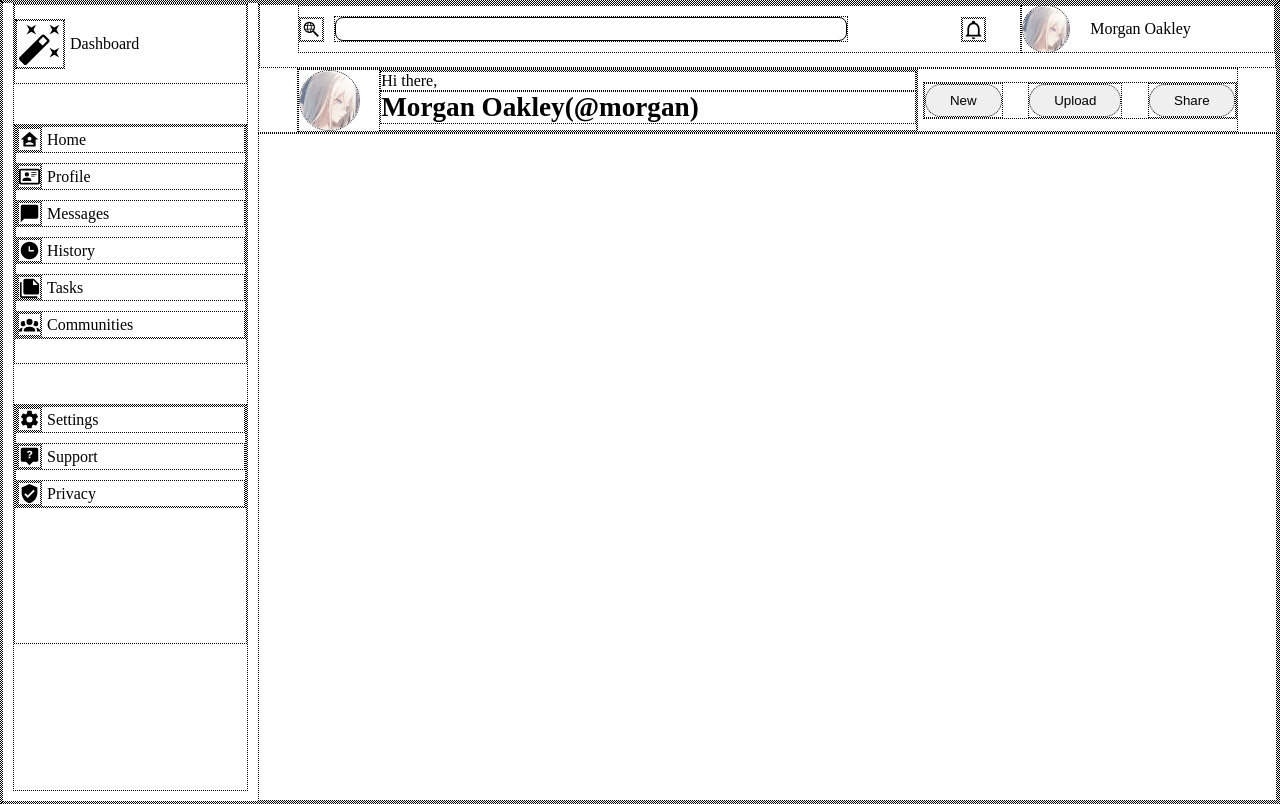
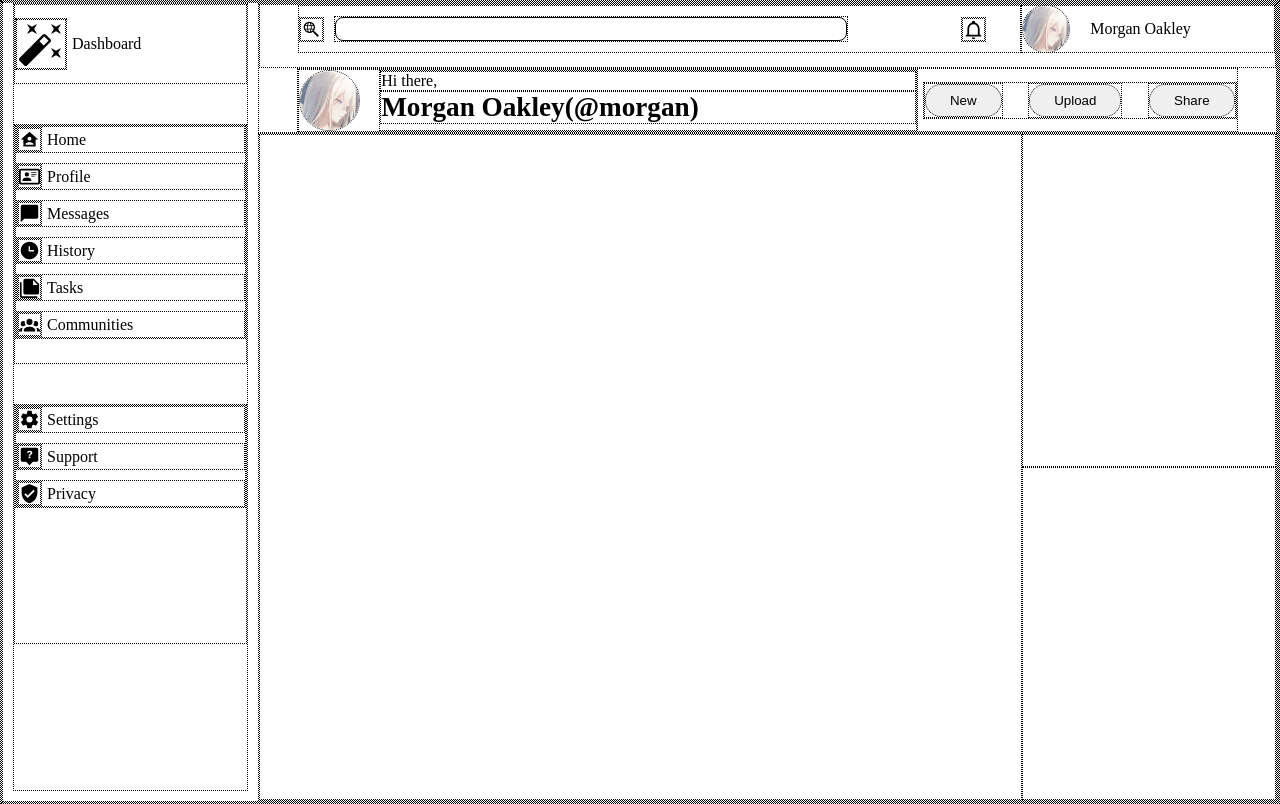
Before and after one commit to yuexiaohuaz/odin-admin-dashboard, a plain HTML site: page index.html in a window 1280 px wide. Drawn offline with Linux system fonts and the light colour scheme.

Commit message:
Minor css adjustments, added grid layout for main

```diff
--- a/index.html
+++ b/index.html
@@ -79,7 +79,11 @@
                 </div>
             </div>
         </div>
-        <div class="main-content"></div>
+        <div class="main-content">
+            <div class="projects"></div>
+            <div class="announcements"></div>
+            <div class="trending"></div>
+        </div>
     </div>
 </body>
 </html>
--- a/styles.css
+++ b/styles.css
@@ -11,12 +11,16 @@
     height: 100vh;
 }
 .logo {
-    width: 50px;
-    height: 50px;
+    width: 6.5vh;
+    height: 6.5vh;
+    /* width: 50px;
+    height: 50px; */
 }
 .icon, .search-button, .bell  {
-    width: 25px;
-    height: 25px;
+    width: clamp(15px, 3.3vh, 25px);
+    height: clamp(15px, 3.3vh, 25px);
+    /* width: 25px;
+    height: 25px; */
 }
 .header, .sidebar-content li, .sidebar-settings li, .main-logo, .search, .profile, .bottom-header, .header-options, .header-profile {
     display: grid;
@@ -72,8 +76,8 @@
     column-gap: 10px;
 }
 .profile img{
-    width: 3em;
-    height: 3em;
+    width: clamp(15px, 6vh, 50px);
+    height: clamp(15px, 6vh, 50px);
     border-radius: 50%;
 }
 
@@ -116,4 +120,9 @@ p:nth-child(2) {
 /*Main*/
 .main-content {
     grid-area: 2 / 2;
+    display: grid;
+    grid: 1fr 1fr / 3fr 1fr;
 }
+.projects {
+    grid-row: 1 / 3;
+}
```
